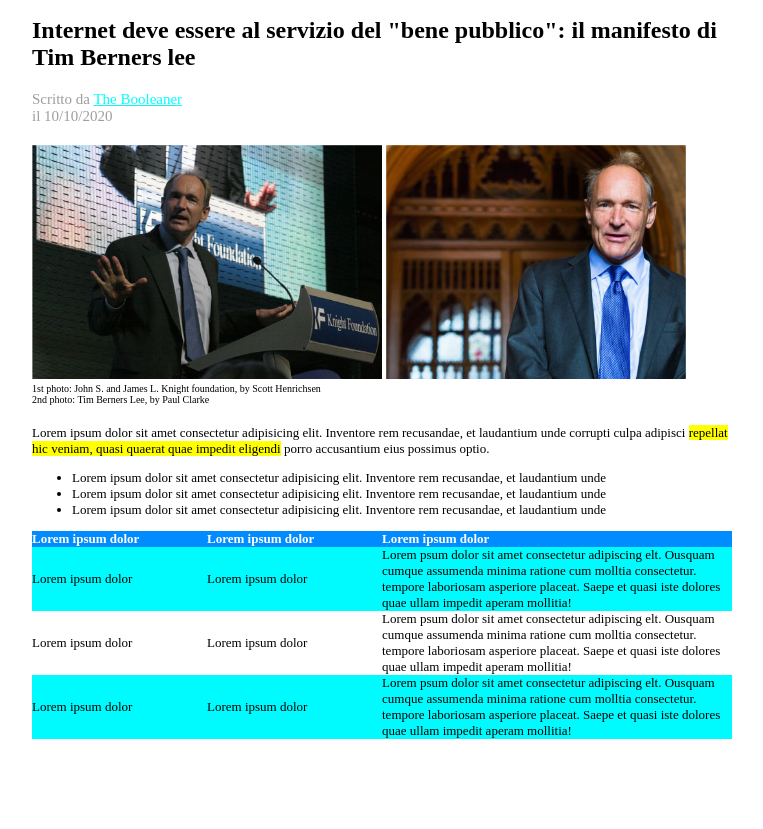
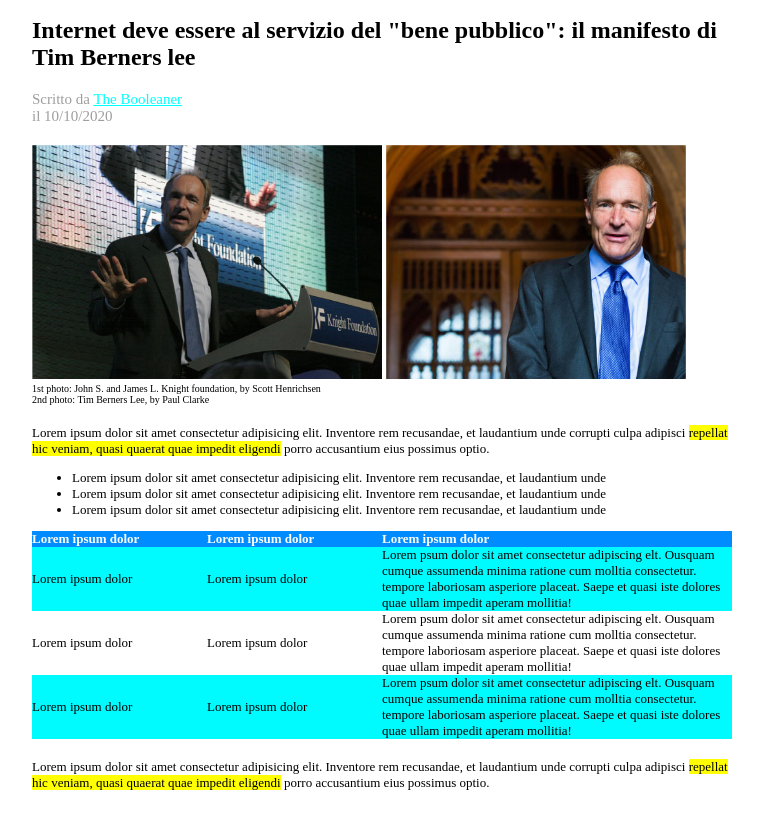
Before and after one commit to JeromeMaligaya/html-css-booleaner, a plain HTML site: page index.html in a window 1280 px wide. Shown: the part 73-902 px from the top of the page, without its empty margins (258-1021 px from the left). Drawn offline with Linux system fonts and the light colour scheme.

Commit message:
added second article

```diff
--- a/index.html
+++ b/index.html
@@ -81,8 +81,11 @@
                         </tr>
                     </tbody>
                 </table>
+               </section>
 
-               </section>
+               <article>
+                Lorem ipsum dolor sit amet consectetur adipisicing elit. Inventore rem recusandae, et laudantium unde corrupti culpa adipisci <span class="yellowing">repellat hic veniam, quasi quaerat quae impedit eligendi</span> porro accusantium eius possimus optio.
+               </article>
 
 
             </main>
--- a/style.css
+++ b/style.css
@@ -65,7 +65,7 @@ article{
 table{
     font-size: 13px;
     text-align: left;
-
+    margin-bottom: 20px;
 }
 
 thead{
```
